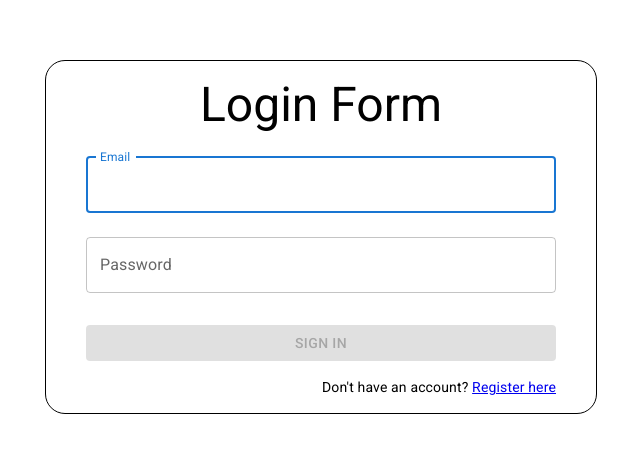
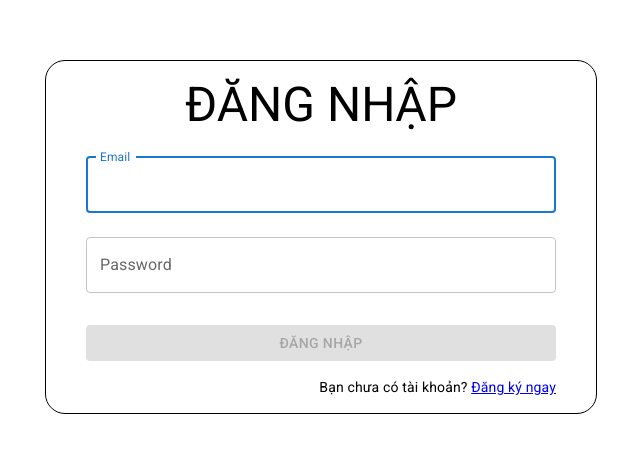
Before and after one commit to vanthan04/SE104_FE, a React (Create React App) app: page / in a window 1280 px wide. Shown: the part 106-558 px from the top of the page, without its empty margins (319-959 px from the left). Built offline with nearby package versions, Linux system fonts and the light colour scheme.

Commit message:
fix some error

```diff
--- a/src/components/Auth/Login/index.js
+++ b/src/components/Auth/Login/index.js
@@ -64,7 +64,7 @@ const LoginForm = () => {
           px: 5
         }}>
         <Typography component='h1' variant='h3'>
-          Login Form
+          ĐĂNG NHẬP
         </Typography>
 
         <Box component='form' noValidate sx={{ mt: 1 }} onSubmit={handleSubmit}>
@@ -98,7 +98,7 @@ const LoginForm = () => {
             onClick={handleSubmit}
             disabled={email && password ? false : true}
           >
-            Sign In
+            Đăng nhập
           </Button>
           <Box
             sx={{
@@ -108,7 +108,7 @@ const LoginForm = () => {
             }}
           >
             <Typography component='p' variant='body2'>
-              Don't have an account? <Link to="/register">Register here</Link>
+                Bạn chưa có tài khoản? <Link to="/register">Đăng ký ngay</Link>
             </Typography>
           </Box>
         </Box>
--- a/src/components/Auth/Register/index.js
+++ b/src/components/Auth/Register/index.js
@@ -182,7 +182,7 @@ const RegisterForm = () => {
             sx={{ mt: 3, mb: 2 }}
             onClick={handleRegister}
           >
-            Register
+            Đăng ký
           </Button>
         </Box>
       </Box>
--- a/src/pages/ManageLib/components/SideBarML.js
+++ b/src/pages/ManageLib/components/SideBarML.js
@@ -12,10 +12,13 @@ import {useNavigate} from "react-router-dom";
 import { toast } from "react-toastify";
 import Popup from '../../../components/controls/Popup';
 import { Button } from '@mui/material';
+import { useDispatch } from 'react-redux'
+import { logout } from '../../../store/user/userSlice'
 
 const SideBarML = () => {
      const [showPopup, setShowPopup] = useState(false);
      const navigate = useNavigate()
+     const dispatch = useDispatch();
      const handleLogout = async () => {
           setShowPopup(true);
      }
@@ -23,6 +26,7 @@ const SideBarML = () => {
           // Xử lý khi người dùng chọn "Yes" trong popup
           await ApiUser.getLogout();
           navigate('/');
+          dispatch(logout())
           setShowPopup(false);
           toast.success("Đăng xuất thành công")
       };
--- a/src/pages/ManageLib/pages/ReportManagement/ReportGener/index.js
+++ b/src/pages/ManageLib/pages/ReportManagement/ReportGener/index.js
@@ -7,7 +7,7 @@ const ReportGener = () => {
 
      return (
           <div>
-               <h2>Report Generator</h2>
+               <h2>BÁO CÁO THỐNG KÊ THEO THỂ LOẠI</h2>
                <DateSelector setData={setData} />
                <ReportTable data={data} />
           </div>
--- a/src/pages/ManageLib/pages/ReportManagement/ReportReturnLate/index.js
+++ b/src/pages/ManageLib/pages/ReportManagement/ReportReturnLate/index.js
@@ -7,7 +7,7 @@ const ReportReturnLatePage = () => {
 
      return (
           <div>
-               <h2>Report Return Late</h2>
+               <h2>BÁO CÁO THỐNG KÊ SÁCH TRẢ TRỄ</h2>
                <DateSelectorReturnLate setData={setData} />
                <ReportReturnLateTable data={data} />
           </div>
--- a/src/store/user/userSlice.js
+++ b/src/store/user/userSlice.js
@@ -1,5 +1,4 @@
 import { createSlice } from '@reduxjs/toolkit';
-
 const initialState = {
     token: null,
     expiresAt: null,
@@ -19,7 +18,7 @@ const userSlice = createSlice({
             state.token = null;
             state.expiresAt = null;
             state.isLoggin = false;
-            localStorage.clear()
+            localStorage.clear();
         },
         clearStorage: (state, action) => {
             localStorage.clear();
```
